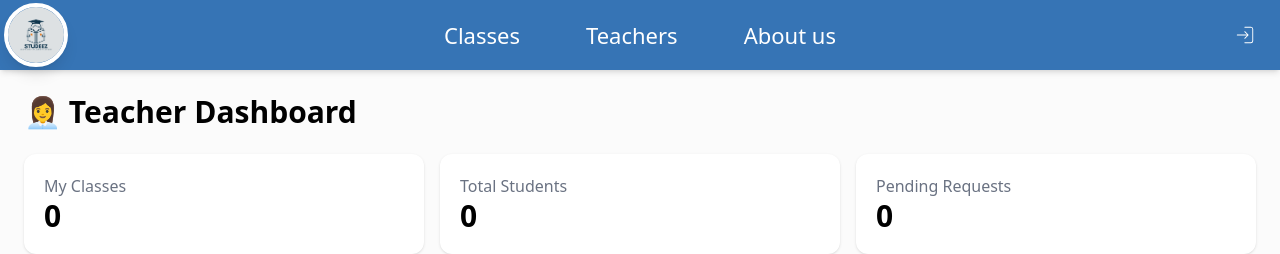
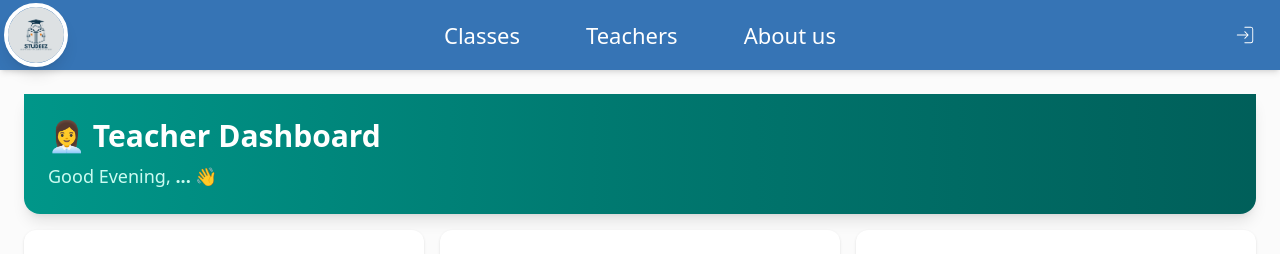
Before and after one commit to Chathura11/studeez-frontend-1, a React (Vite) app: page /teacher in a window 1280 px wide. Shown: the top 254 px of the page. Built offline with nearby package versions, Linux system fonts and the light colour scheme; no server answers.

Commit message:
modified

```diff
--- a/src/pages/home/home.jsx
+++ b/src/pages/home/home.jsx
@@ -53,17 +53,19 @@ export default function HomePage() {
     }
   };
 
+  if (loading) {
+    return (
+      <div className="flex justify-center items-center min-h-screen text-gray-500">
+        Loading Classes...
+      </div>
+    );
+  }
+
   return (
-    <div className="p-8 min-h-screen bg-gradient-to-br from-gray-100 to-gray-200">
-      <h1 className="text-4xl font-extrabold text-center mb-10 text-accent">
-        Explore Our Classes
-      </h1>
-
-      {loading ? (
-        <div className="flex justify-center items-center mt-20">
-          <div className="w-16 h-16 border-4 border-blue-500 border-t-transparent rounded-full animate-spin"></div>
-        </div>
-      ) : (
+      <div className="p-8 min-h-screen bg-gradient-to-br from-gray-100 to-gray-200">
+        <h1 className="text-4xl font-extrabold text-center mb-10 text-accent">
+          Explore Our Classes
+        </h1>
         <div className="grid grid-cols-1 sm:grid-cols-2 md:grid-cols-3 lg:grid-cols-4 gap-8">
           {classes.length > 0 ? (
             classes.map((cls) => {
@@ -134,7 +136,6 @@ export default function HomePage() {
             </p>
           )}
         </div>
-      )}
-    </div>
+      </div>
   );
 }
--- a/src/pages/home/homePage.jsx
+++ b/src/pages/home/homePage.jsx
@@ -46,11 +46,11 @@ function homePage() {
                 {/* Redirect from / to /classes */}
                 <Route path="/" element={<Navigate to="/classes" replace />} />
 
-                <Route path="/teacher" element={<TeacherDashboard/>} />
+                <Route path="/teacher" element={<TeacherDashboard user={user}/>} />
                 <Route path="/teacher/classes" element={<TeacherClasses />} />
                 <Route path="/teacher/classes/:id" element={<TeacherClassDetail />} />
 
-                <Route path="/student" element={<StudentDashboard />} />
+                <Route path="/student" element={<StudentDashboard user={user}/>} />
                 <Route path="/student/class/:id" element={<StudentClassPage />} />
                 <Route path="/student/class/:id/materials" element={<StudentMaterialsPage />} />
                 <Route path="/student/class/:id/announcements" element={<StudentAnnouncementsPage />} />
--- a/src/pages/home/teachersPage.jsx
+++ b/src/pages/home/teachersPage.jsx
@@ -43,7 +43,7 @@ const TeachersPage = () => {
 
   return (
     <div className="min-h-screen bg-gray-50 p-6">
-      <h1 className="text-3xl font-bold text-gray-800 mb-6 text-center">
+      <h1 className="text-4xl font-extrabold text-center mb-10 text-accent">
         Our Teachers
       </h1>
 
--- a/src/pages/student/studentDashboard.jsx
+++ b/src/pages/student/studentDashboard.jsx
@@ -2,9 +2,21 @@ import { useEffect, useState } from "react";
 import { Link } from "react-router-dom";
 import axios from "axios";
 
-export default function StudentDashboard() {
+export default function StudentDashboard(props) {
   const [classes, setClasses] = useState([]);
   const [loading, setLoading] = useState(true);
+
+  const user= props.user;
+
+  const hour = new Date().getHours();
+  let greeting = "Hello";
+  if (hour < 12) {
+      greeting = "Good Morning";
+  } else if (hour < 18) {
+      greeting = "Good Afternoon";
+  } else {
+      greeting = "Good Evening";
+  }
 
   useEffect(() => {
     const token = localStorage.getItem("token");
@@ -30,7 +42,14 @@ export default function StudentDashboard() {
   return (
     <div className="min-h-screen bg-gray-50 p-8">
       <div className="max-w-7xl mx-auto">
-        <h1 className="text-3xl font-bold mb-6">🎓 Student Dashboard</h1>
+        <div className="bg-gradient-to-r from-teal-600 via-teal-700 to-teal-800 p-6 rounded-b-2xl shadow-lg mb-4">
+          <h1 className="text-2xl md:text-3xl font-extrabold text-white mb-2 flex items-center gap-2">
+          🎓 Student Dashboard
+          </h1>
+          <p className="text-lg text-teal-100">
+            {greeting}, <span className="font-semibold">{user?user.name:'...'}</span> 👋
+          </p>
+        </div>
 
         {classes.length === 0 ? (
           <div className="bg-white rounded-xl shadow p-6">
--- a/src/pages/teacher/teacherDashboard.jsx
+++ b/src/pages/teacher/teacherDashboard.jsx
@@ -2,10 +2,23 @@ import { useEffect, useState } from "react";
 import axios from "axios";
 import { Link } from "react-router-dom";
 
-export default function TeacherDashboard() {
+export default function TeacherDashboard(props) {
   const [stats, setStats] = useState({ classes: 0, students: 0, pending: 0 });
   const [myClasses, setMyClasses] = useState([]);
   const token = localStorage.getItem("token");
+
+  const user= props.user;
+
+  const hour = new Date().getHours();
+  let greeting = "Hello";
+  if (hour < 12) {
+      greeting = "Good Morning";
+  } else if (hour < 18) {
+      greeting = "Good Afternoon";
+  } else {
+      greeting = "Good Evening";
+  }
+
 
   useEffect(() => {
     axios
@@ -14,6 +27,7 @@ export default function TeacherDashboard() {
       })
       .then((res) => {
         setMyClasses(res.data || []);
+        console.log(res.data);
         const totalStudents = res.data.reduce((acc, c) => acc + (c.students?.length || 0), 0);
         const pending = res.data.reduce((acc, c) => acc + (c.studentRequests?.length || 0), 0);
         setStats({ classes: res.data.length, students: totalStudents, pending });
@@ -24,7 +38,14 @@ export default function TeacherDashboard() {
   return (
     <div className="p-6">
       <div className="max-w-7xl mx-auto">
-      <h1 className="text-3xl font-bold mb-6"> 👩‍💼 Teacher Dashboard </h1>
+      <div className="bg-gradient-to-r from-teal-600 via-teal-700 to-teal-800 p-6 rounded-b-2xl shadow-lg mb-4">
+        <h1 className="text-2xl md:text-3xl font-extrabold text-white mb-2 flex items-center gap-2">
+          👩‍💼 Teacher Dashboard
+        </h1>
+        <p className="text-lg text-teal-100">
+          {greeting}, <span className="font-semibold">{user?user.name:'...'}</span> 👋
+        </p>
+      </div>
 
       <div className="grid grid-cols-1 md:grid-cols-3 gap-4 mb-8">
         <div className="bg-white p-5 rounded-xl shadow">
```
